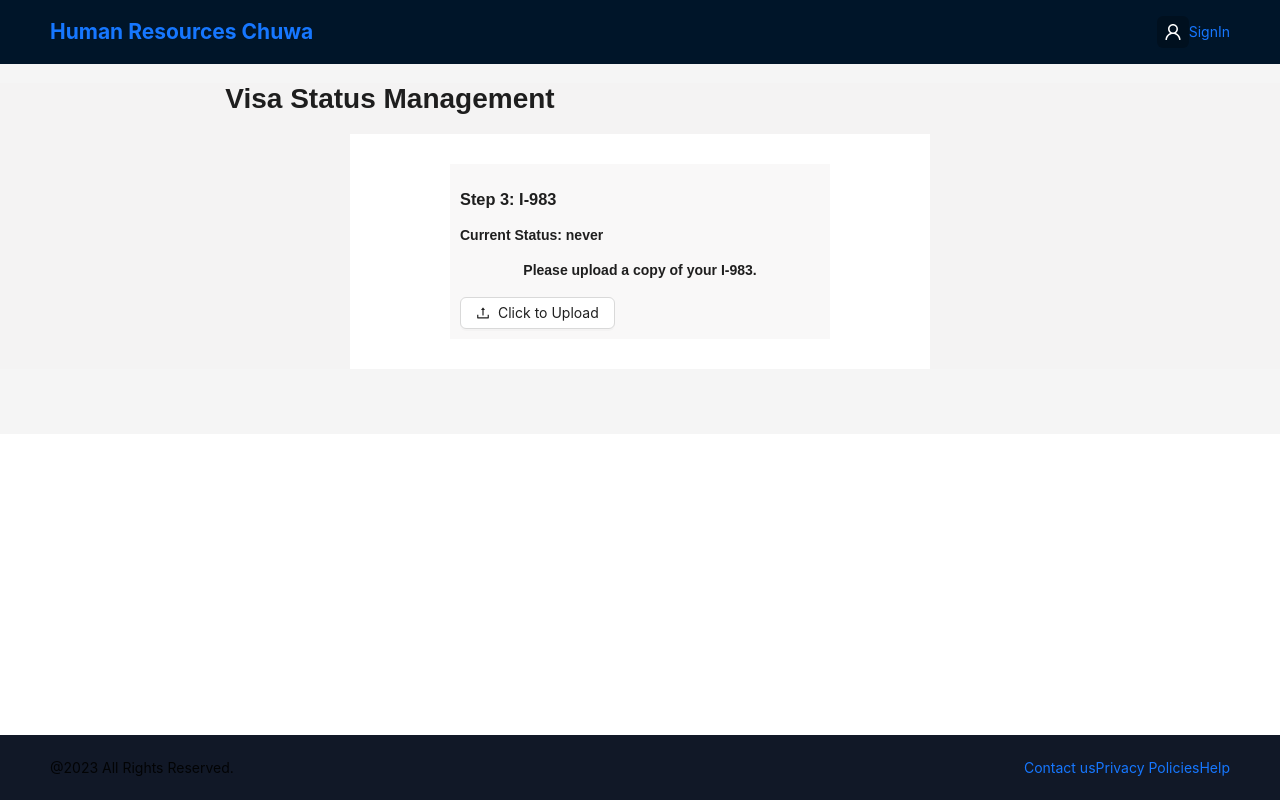
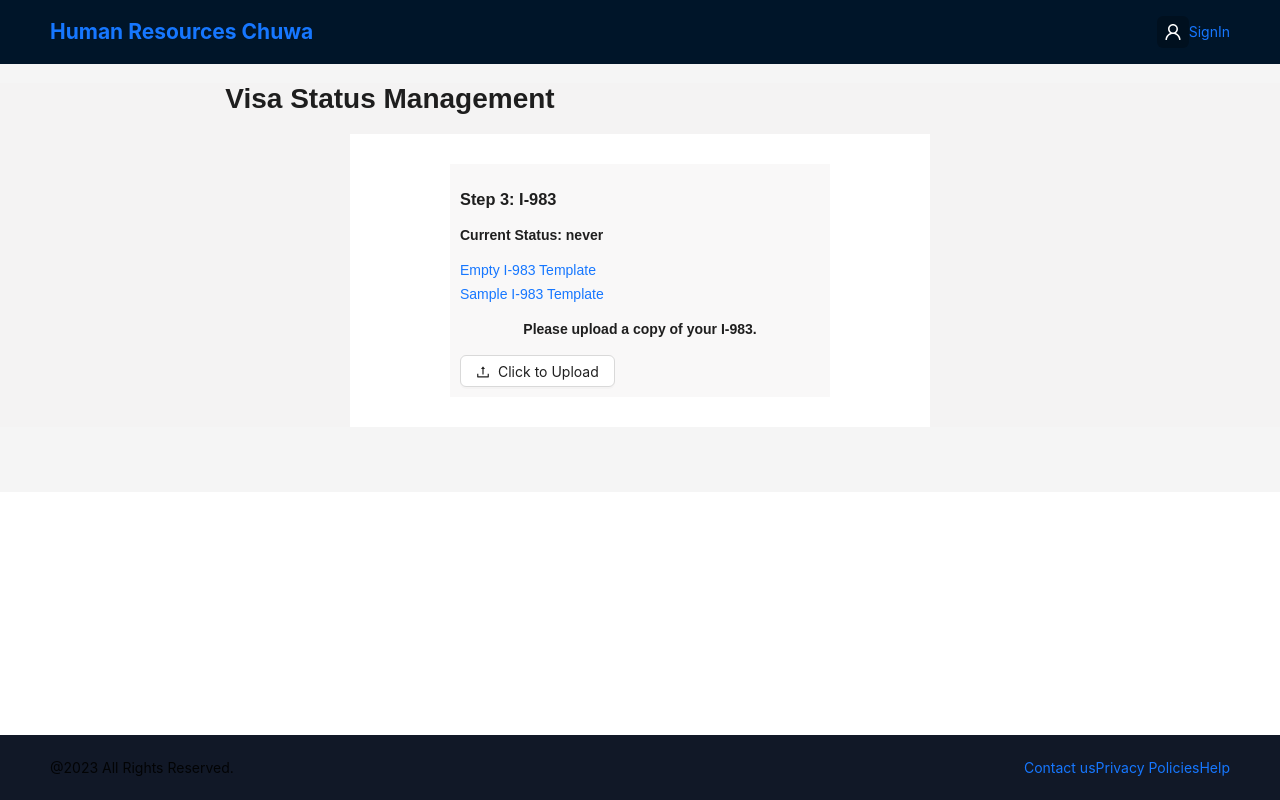
Before and after one commit to xz3426/employee-management-system, a React (Create React App) app: page /employee/visaStatus in a window 1280 px wide. Built offline with nearby package versions, Linux system fonts and the light colour scheme; no server answers.

Commit message:
Fixed I983

```diff
--- a/src/pages/Employee/VisaStatus/I983.js
+++ b/src/pages/Employee/VisaStatus/I983.js
@@ -1,6 +1,6 @@
 import React, { useEffect, useState } from "react";
 import useAuth from "hooks/useAuth";
-import { Button, Layout, message, Upload } from "antd";
+import { Button, Layout, message, Upload, Space } from "antd";
 import { UploadOutlined } from "@ant-design/icons";
 import UploadComponent from "Components/UploadComponent";
 const { Content } = Layout;
@@ -11,6 +11,20 @@ const I983 = ({ statusOfCurrentStep, onI983Click, feedback }) => {
       <div style={{ backgroundColor: "#f5f3f38f", padding: "10px 10px" }}>
         <h3>Step 3: I-983</h3>
         <h4>Current Status: {statusOfCurrentStep}</h4>
+        <Space direction="vertical">
+          <a
+            href="https://www.ice.gov/doclib/sevis/pdf/i983.pdf"
+            target="_blank"
+          >
+            Empty I-983 Template
+          </a>
+          <a
+            href="https://oiss.isp.msu.edu/files/9316/8909/5443/Sample_Form_I-983_Last_Updated_71123.pdf"
+            target="_blank"
+          >
+            Sample I-983 Template
+          </a>
+        </Space>
         {statusOfCurrentStep === "never" && (
           <>
             <div>
```
